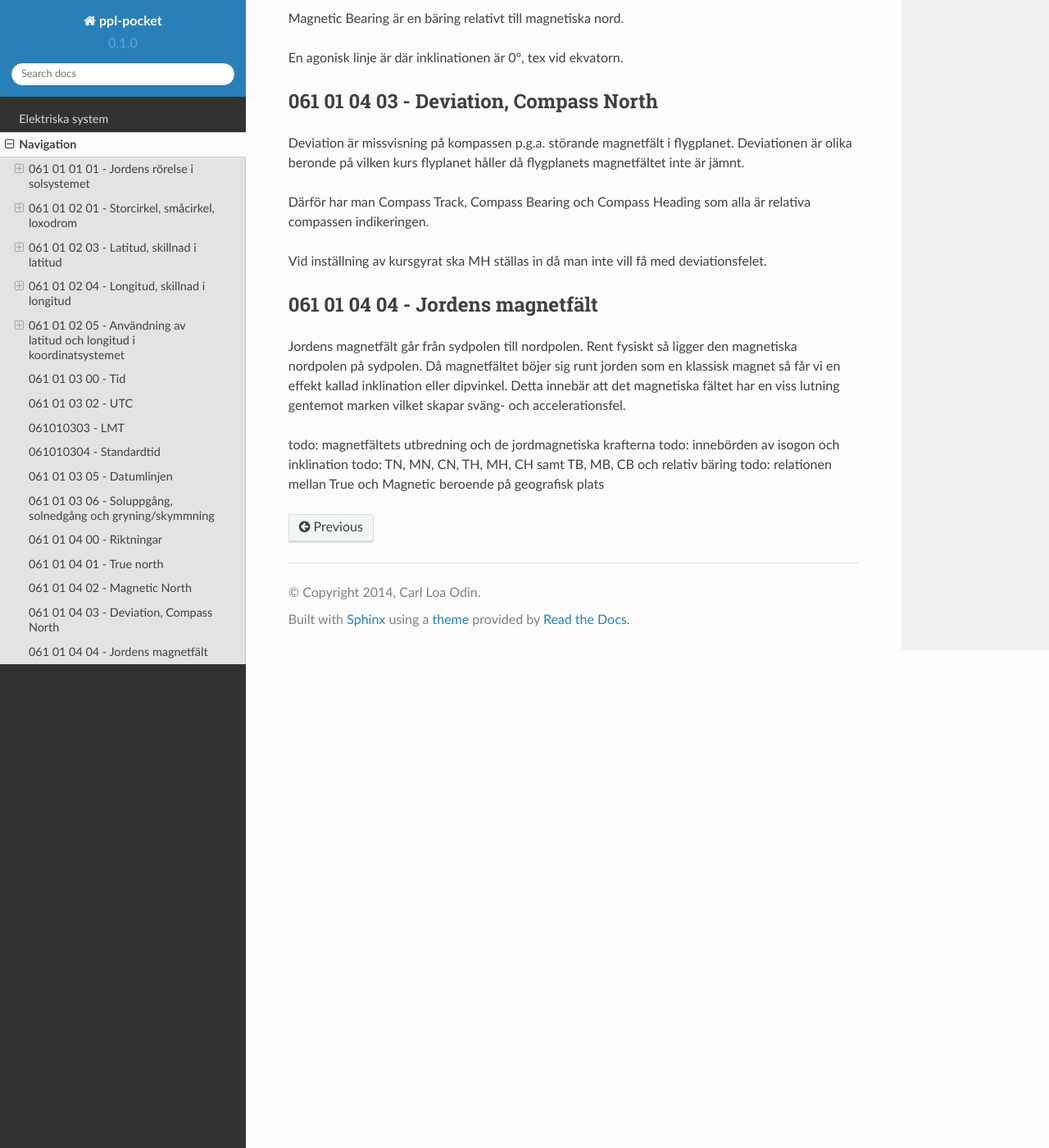
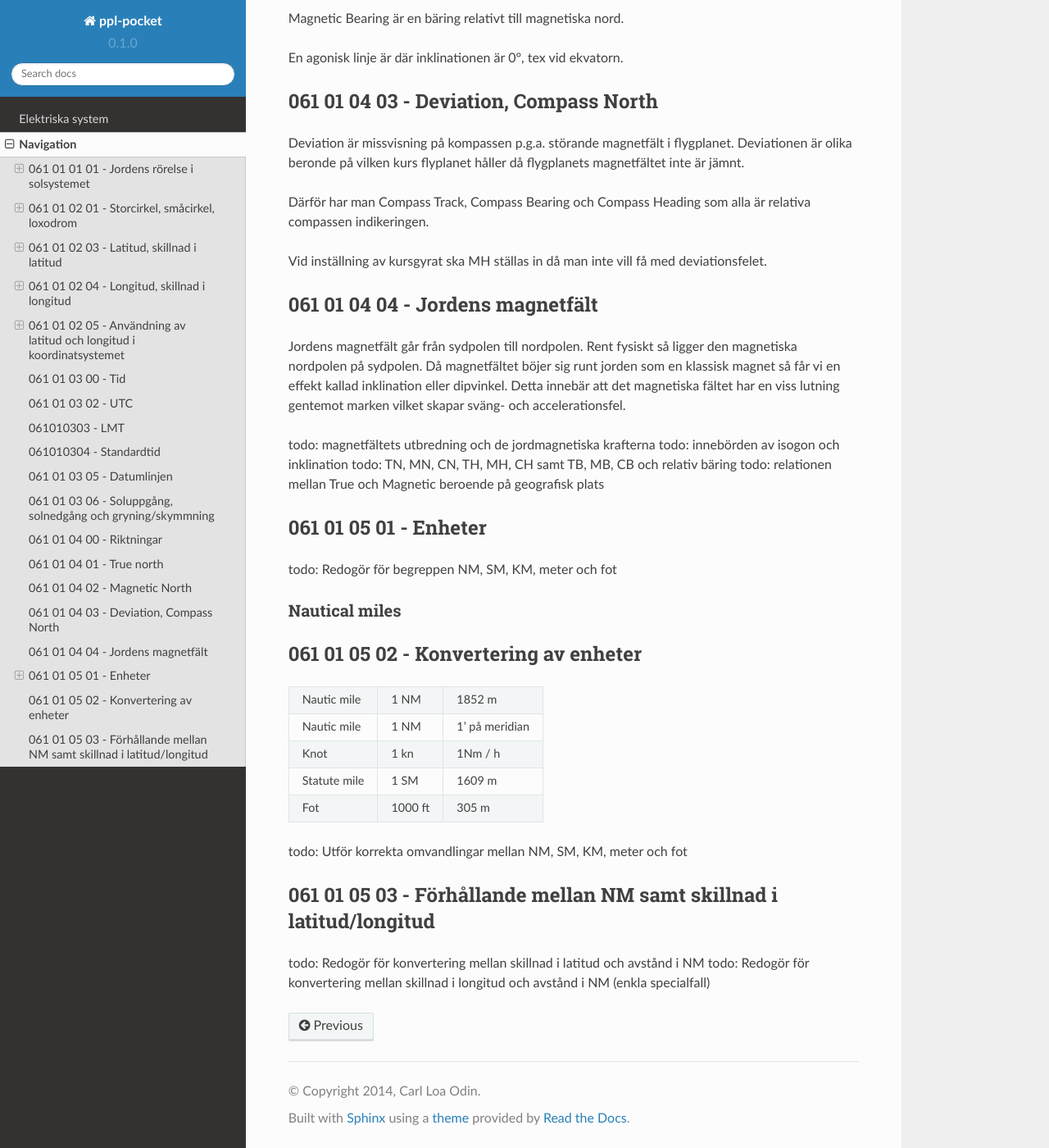
Before and after one commit to loa/ppl-pocket, a Sphinx documentation site: the page built from source/nav.rst, in a window 1280 px wide and 1400 px high, scrolled down 6491 px. Shown: the whole window at 82% size. Built offline with Sphinx 7.4.7 and the Read the Docs theme 2.0.0, drawn with Linux system fonts in a browser that asks for light colours.

Commit message:
061 01 05 01

```diff
--- a/source/nav.rst
+++ b/source/nav.rst
@@ -297,3 +297,30 @@ todo: magnetfältets utbredning och de jordmagnetiska krafterna
 todo: innebörden av isogon och inklination
 todo: TN, MN, CN, TH, MH, CH samt TB, MB, CB och relativ bäring
 todo: relationen mellan True och Magnetic beroende på geografisk plats
+
+061 01 05 01 - Enheter
+----------------------
+
+todo: Redogör för begreppen NM, SM, KM, meter och fot
+
+Nautical miles
+..............
+
+061 01 05 02 - Konvertering av enheter
+--------------------------------------
+
+==============  =========  ================
+ Nautic mile     1 NM       1852 m
+ Nautic mile     1 NM       1' på meridian
+ Knot            1 kn       1Nm / h
+ Statute mile    1 SM       1609 m
+ Fot             1000 ft    305 m
+==============  =========  ================
+
+todo: Utför korrekta omvandlingar mellan NM, SM, KM, meter och fot
+
+061 01 05 03 - Förhållande mellan NM samt skillnad i latitud/longitud
+---------------------------------------------------------------------
+
+todo: Redogör för konvertering mellan skillnad i latitud och avstånd i NM
+todo: Redogör för konvertering mellan skillnad i longitud och avstånd i NM (enkla specialfall)
```
